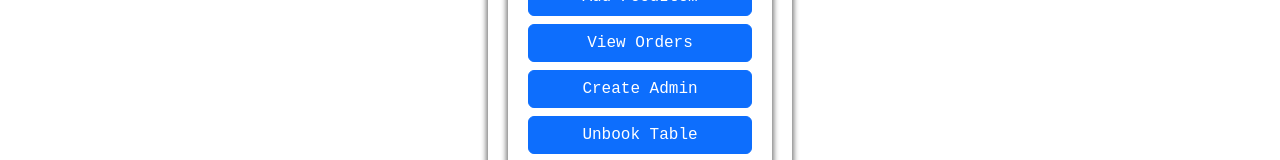
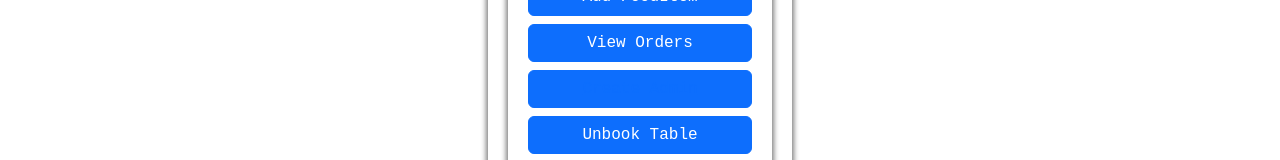
Before and after one commit to YASHBOMBLE/Hotel_management_project-booking-syatem-, a React (Create React App) app in the folder client/: page /profile in a window 1280 px wide. Shown: the part 584-744 px from the top of the page. Built offline with nearby package versions, Linux system fonts and the light colour scheme; sample sign-in values are in the browser's storage.

Commit message:
Readme Guid update3

```diff
--- a/client/src/views/Profile/Profile.css
+++ b/client/src/views/Profile/Profile.css
@@ -43,3 +43,7 @@
 .add-food-item-btn{
     width: 100%;
 }
+.createadminbtn{
+    width: 100%;
+
+}
--- a/client/src/views/Profile/Profile.js
+++ b/client/src/views/Profile/Profile.js
@@ -141,14 +141,7 @@ function Profile() {
     */
     }
 
-   async function createAdmin(){
-    await swal({
-        title:"Success",
-        icon:"success"
-    })
-    window.location.href="/signupAdmin"
 
-  }
 
     function adminView() {
 
@@ -163,7 +156,7 @@ function Profile() {
                         <button className='btn btn-primary' onClick={createTable}>Create Table</button>
                          <button className='btn btn-primary' onClick={addFoodItem} >Add FoodItem</button>
                          <button className='btn btn-primary' onClick={fetchOrders} >View Orders</button>
-                         <button className='btn btn-primary' onClick={createAdmin} >Create Admin</button>
+                         <button className='btn btn-primary createadminbtn'  ><Link to='/signupAdmin'>Create Admin</Link> </button>
                         <button className='btn btn-primary' onClick={unBook} >Unbook Table</button>
 
 
```
Also changed, not shown: 1 other file (tests, documents, lock files or other folders).
